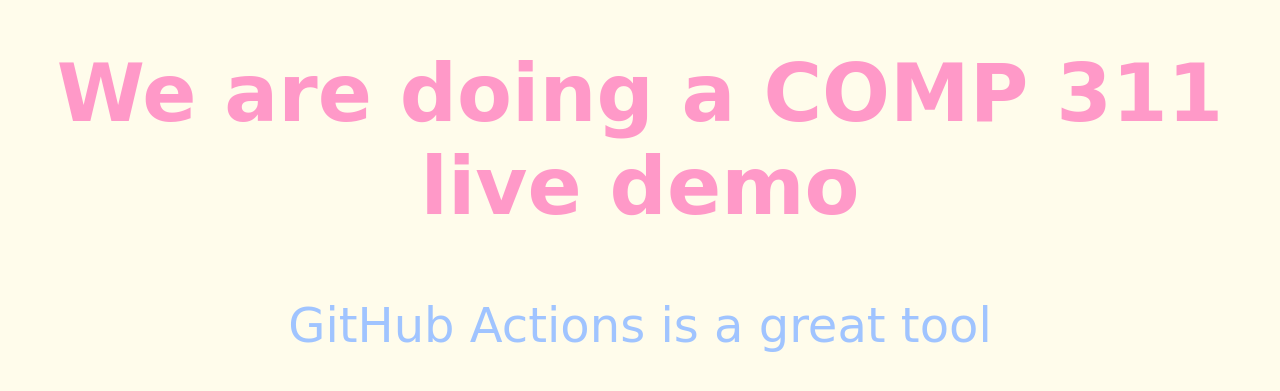
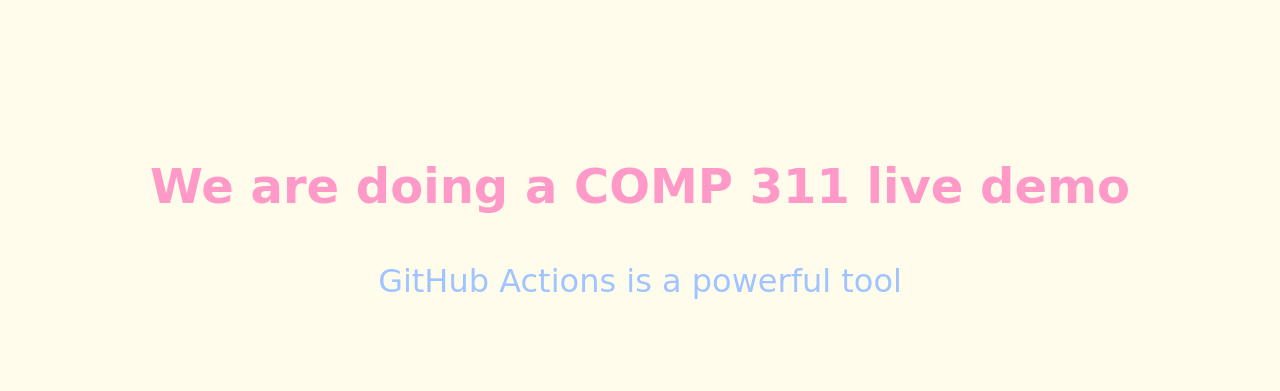
Before and after one commit to bellella/github-actions-test, a React (Create React App) app: page / in a window 1280 px wide. Shown: the part 203-594 px from the top of the page. Built offline with nearby package versions, Linux system fonts and the light colour scheme.

Commit message:
text edit

```diff
--- a/src/App.js
+++ b/src/App.js
@@ -5,7 +5,7 @@
   return (
     <div className="container">
       <h1 className="title">We are doing a COMP 311 live demo</h1>
-      <p className="subtitle">GitHub Actions is a great tool</p>
+      <p className="subtitle">GitHub Actions is a powerful tool</p>
     </div>
   );
 }
--- a/src/index.css
+++ b/src/index.css
@@ -6,6 +6,7 @@
 
 .container {
   height: 100vh;
+  padding: 2em;
   display: flex;
   flex-direction: column;
   justify-content: center;
@@ -14,12 +15,12 @@
 }
 
 .title {
-  font-size: 5rem;
+  font-size: 3rem;
   color: #ff99c8;
   margin-bottom: 1rem;
 }
 
 .subtitle {
-  font-size: 3rem;
+  font-size: 2rem;
   color: #a0c4ff;
 }
```
